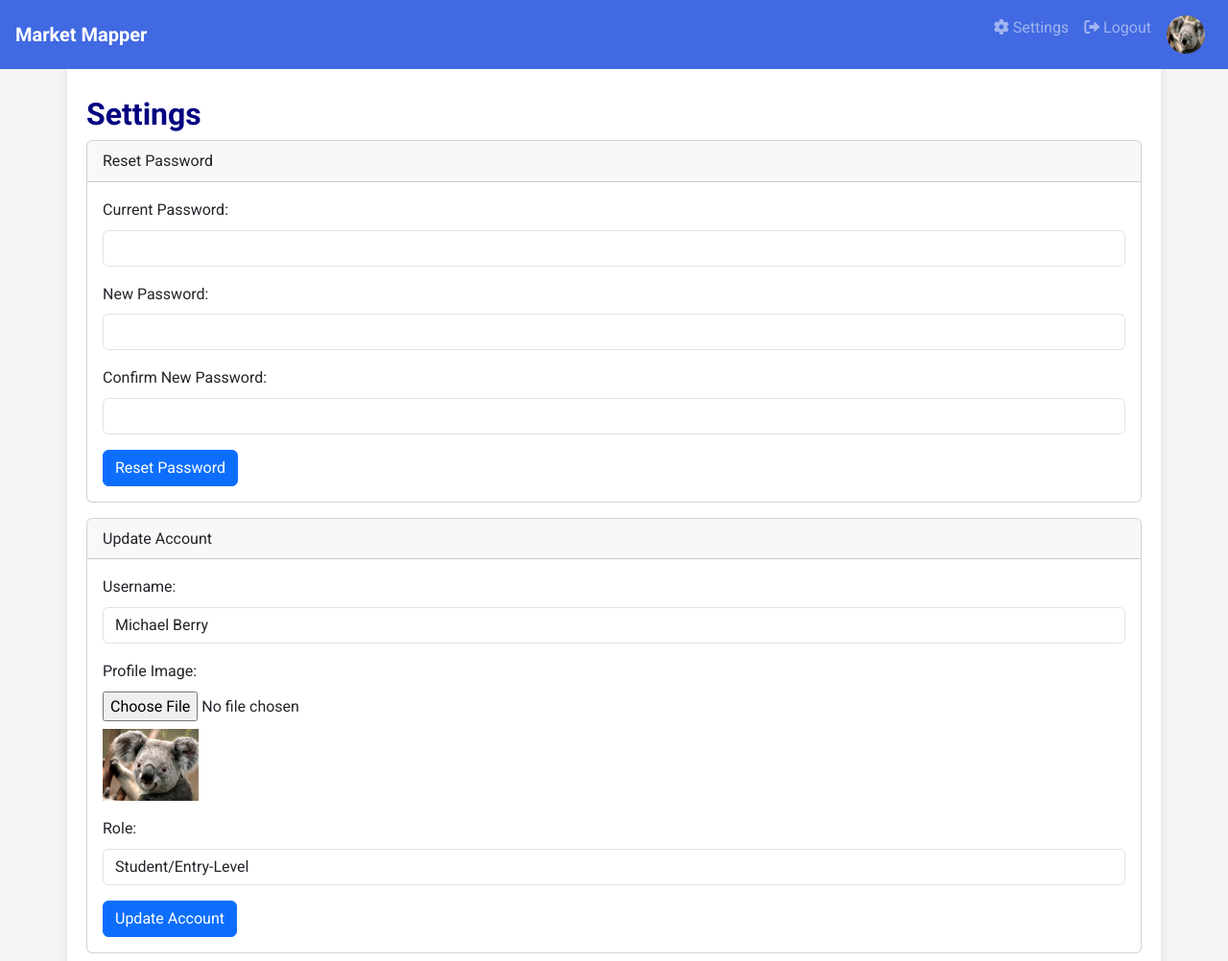
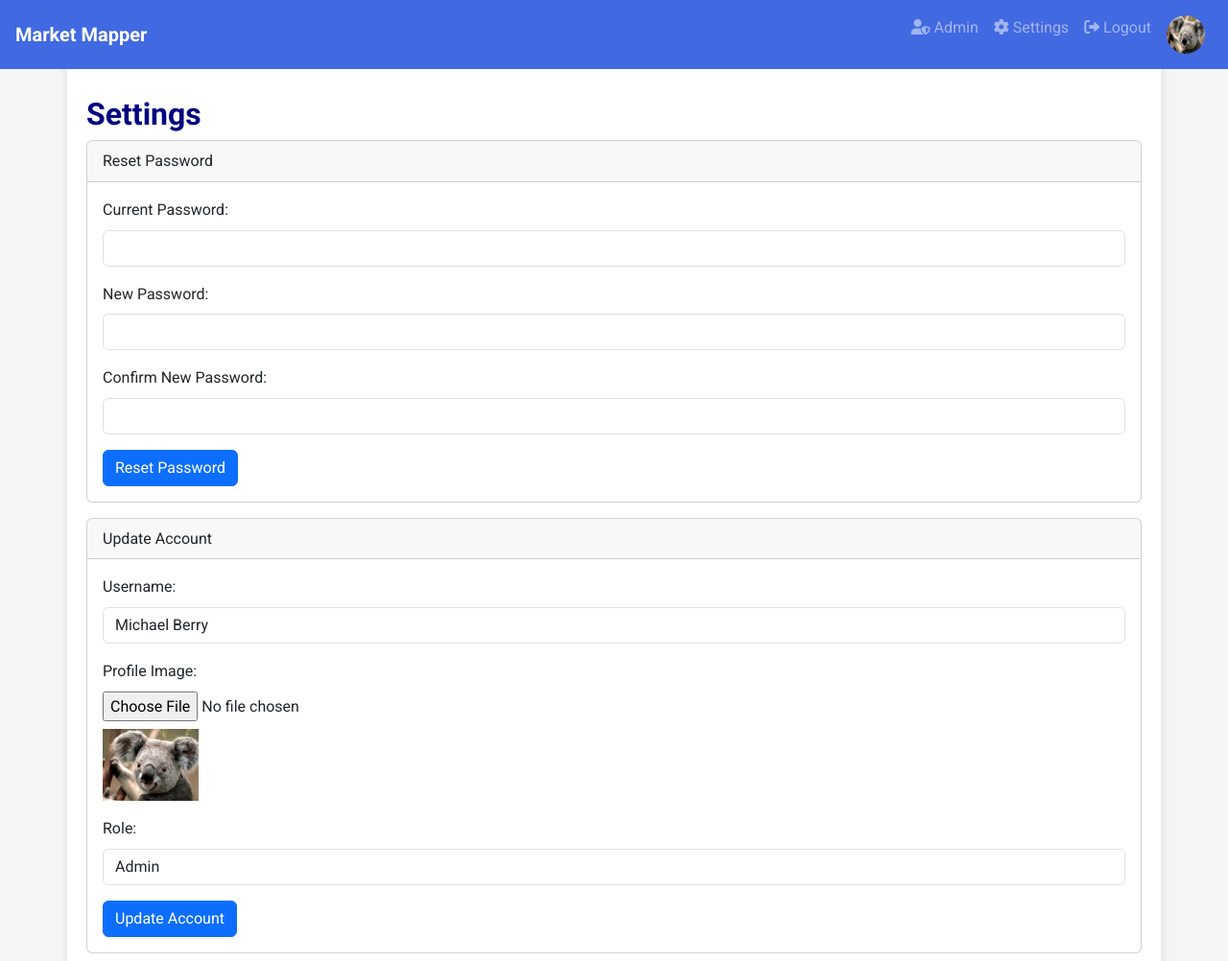
Before and after one commit to michaelthomasberry/marketbook1, a Flask app: page /settings in a window 1280 px wide. Shown: the top 1002 px of the page at 96% size. Run offline with Flask 3, Linux system fonts and the light colour scheme; a user stored in the database is signed in; some libraries are stand-ins or nearby versions.

Commit message:
added flask admin and assigned roles admin, standards and premium

```diff
--- a/app.py
+++ b/app.py
@@ -15,6 +15,9 @@ import os
 from datetime import datetime #Import datetime for date handling
 from collections import defaultdict
 from flask_migrate import Migrate
+from flask_admin import Admin
+from flask_admin.contrib.sqla import ModelView
+from flask_admin import AdminIndexView, expose
 
 #################Configurations#####################
 app = Flask(__name__)
@@ -169,6 +172,38 @@ class RatingNote(db.Model):
 
     rating = db.relationship('Rating', backref=db.backref('note', uselist=False))
 
+class MyAdminIndexView(AdminIndexView):
+    @expose('/')
+    @login_required
+    def index(self):
+        if current_user.role != 'admin':
+            flash('You are not authorized to access the admin panel.', 'danger')
+            return redirect(url_for('dashboard'))
+        user_count = User.query.count()
+        roles = db.session.query(User.role, db.func.count(User.role)).group_by(User.role).all()
+        role_data = {role: count for role, count in roles}
+        return self.render('admin/index.html', user=current_user, user_count=user_count, role_data=role_data)
+
+class SecureModelView(ModelView):
+    def is_accessible(self):
+        return current_user.is_authenticated and current_user.role == 'admin'
+
+    def inaccessible_callback(self, name, **kwargs):
+        flash('You are not authorized to access this page.', 'danger')
+        return redirect(url_for('dashboard'))
+
+admin = Admin(app, index_view=MyAdminIndexView(), template_mode='bootstrap4')
+admin.add_view(SecureModelView(User, db.session))
+admin.add_view(SecureModelView(Project, db.session))
+admin.add_view(SecureModelView(ValueDriver, db.session))
+admin.add_view(SecureModelView(Product, db.session))
+admin.add_view(SecureModelView(Rating, db.session))
+admin.add_view(SecureModelView(Comment, db.session))
+admin.add_view(SecureModelView(Reply, db.session))
+admin.add_view(SecureModelView(Like, db.session))
+admin.add_view(SecureModelView(RatingNote, db.session))
+admin.add_view(SecureModelView(ComparisonResult, db.session))
+
 ############################## Routes  #######################################################################
 ###########Routes For Logging a user in ##############
 
@@ -183,7 +218,7 @@ def register():
         confirm_password = request.form.get('confirm_password')
         role = request.form.get('role')
 
-        if not username or not email or not password or not confirm_password or not role:
+        if not username or not email or not password or not confirm_password:
             flash('Please fill in all fields.', 'danger')
             return redirect(url_for('register'))
 
@@ -203,6 +238,12 @@ def register():
         if not re.match(r"[^@]+@[^@]+\.[^@]+", email):
             flash('Invalid email format.', 'danger')
             return redirect(url_for('register'))
+
+        # Determine role
+        if User.query.count() == 0:
+            role = 'admin'
+        else:
+            role = 'standard'
 
         new_user = User(username=username, email=email, role=role) #Added role to user creation
         new_user.set_password(password)
--- a/requirements.txt
+++ b/requirements.txt
@@ -9,3 +9,4 @@ numpy==2.2.1
 SQLAlchemy==2.0.37
 Werkzeug==3.1.3
 Flask-Migrate==4.1.0
+Flask-Admin==1.6.0
--- a/templates/base.html
+++ b/templates/base.html
@@ -115,6 +115,13 @@
         <div class="collapse navbar-collapse" id="navbarNav">
             <ul class="navbar-nav ml-auto">
                 {% if current_user.is_authenticated %}
+                    {% if current_user.role == 'admin' %}
+                        <li class="nav-item">
+                            <a class="nav-link" href="{{ url_for('admin.index') }}" title="Admin">
+                                <i class="fas fa-user-shield"></i> Admin
+                            </a>
+                        </li>
+                    {% endif %}
                     <li class="nav-item">
                         <a class="nav-link" href="{{ url_for('settings') }}" title="Settings">
                             <i class="fas fa-cog"></i> Settings
--- a/templates/settings.html
+++ b/templates/settings.html
@@ -48,11 +48,11 @@
             <div class="form-group">
                 <label for="role">Role:</label>
                 <select class="form-control" id="role" name="role" required>
-                    <option value="Student/Entry-Level" {% if current_user.role == "Student/Entry-Level" %}selected{% endif %}>Student/Entry-Level</option>
-                    <option value="Specialist/Contributor" {% if current_user.role == "Specialist/Contributor" %}selected{% endif %}>Specialist/Contributor</option>
-                    <option value="Team Lead/Supervisor" {% if current_user.role == "Team Lead/Supervisor" %}selected{% endif %}>Team Lead/Supervisor</option>
-                    <option value="Manager/Head" {% if current_user.role == "Manager/Head" %}selected{% endif %}>Manager/Head</option>
-                    <option value="Director/Executive" {% if current_user.role == "Director/Executive" %}selected{% endif %}>Director/Executive</option>
+                    {% if current_user.role == "admin" %}
+                        <option value="admin" {% if current_user.role == "admin" %}selected{% endif %}>Admin</option>
+                    {% endif %}
+                    <option value="standard" {% if current_user.role == "standard" %}selected{% endif %}>Standard</option>
+                    <option value="premium" {% if current_user.role == "premium" %}selected{% endif %}>Premium</option>
                 </select>
             </div>
             <button type="submit" class="btn btn-primary">Update Account</button>
--- a/templates/value_drivers.html
+++ b/templates/value_drivers.html
@@ -89,7 +89,7 @@
         </div>
         <div class="card-body">
             <form method="POST">
-                <input type="text" name="value_driver" placeholder="Value Driver" required class="form-control mb-2">
+                <input type="text" name="value_driver" placeholder="My customer values..." required class="form-control mb-2">
                 <textarea name="measured_by" placeholder="Scoring Guidance 0-5 (optional)" class="form-control mb-2" rows="3"></textarea>
                 <button type="submit" name="add_value_driver" class="btn btn-primary"><i class="fas fa-plus"></i> Add Value Driver</button>
             </form>
```
Also changed, not shown: templates/admin/index.html (added, +79 -0 lines), instance/site.db.
